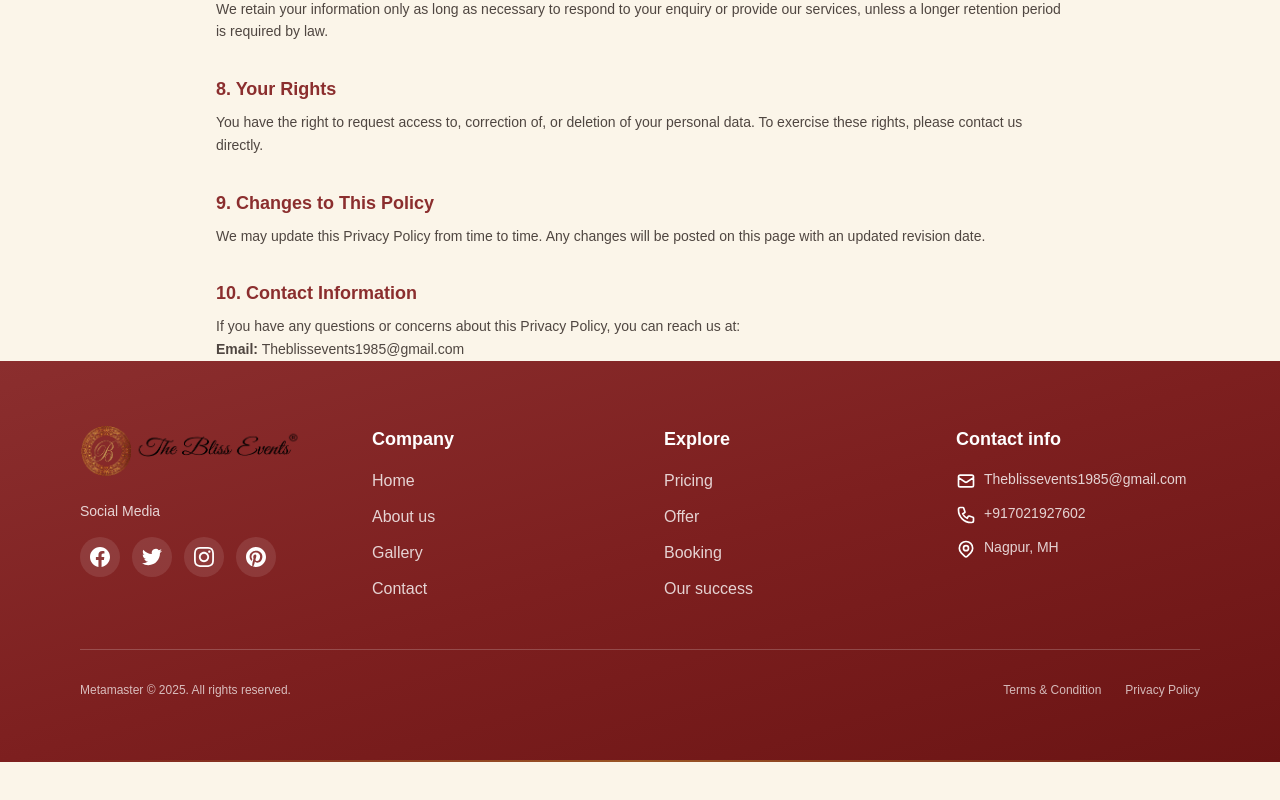
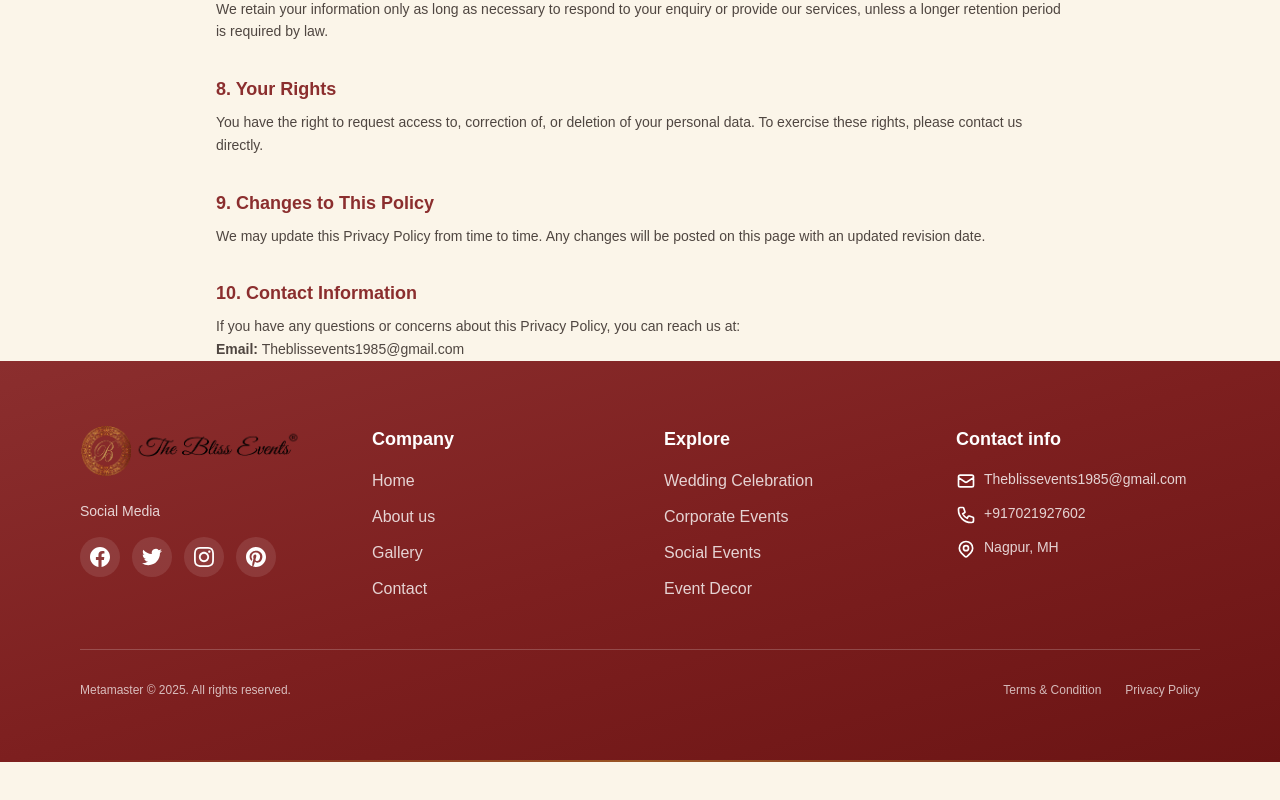
Before and after one commit to metamaster01/the-BlissEvent, a Next.js app: page /privacy in a window 1280 px wide. Shown: the part 1132-1932 px from the top of the page. Built offline with nearby package versions, Linux system fonts and the light colour scheme.

Commit message:
added new items

```diff
--- a/components/footer.tsx
+++ b/components/footer.tsx
@@ -499,34 +499,34 @@ const Footer = () => {
               <ul className="space-y-3">
                 <li>
                   <a
-                    href="#pricing"
+                    href="/services"
                     className="text-white/80 hover:text-white hover:translate-x-1 inline-block transition-all duration-300 text-sm"
                   >
-                    Pricing
+                    Weedings Celeberation
                   </a>
                 </li>
                 <li>
                   <a
-                    href="#offers"
+                    href="/services"
                     className="text-white/80 hover:text-white hover:translate-x-1 inline-block transition-all duration-300 text-sm"
                   >
-                    Offer
+                    Corporate Events
                   </a>
                 </li>
                 <li>
                   <a
-                    href="#booking"
+                    href="/services"
                     className="text-white/80 hover:text-white hover:translate-x-1 inline-block transition-all duration-300 text-sm"
                   >
-                    Booking
+                    Social Events
                   </a>
                 </li>
                 <li>
                   <a
-                    href="#success"
+                    href="/services"
                     className="text-white/80 hover:text-white hover:translate-x-1 inline-block transition-all duration-300 text-sm"
                   >
-                    Our success
+                    Event Decor
                   </a>
                 </li>
               </ul>
@@ -736,34 +736,34 @@ const Footer = () => {
             <ul className="space-y-3">
               <li>
                 <a
-                  href="#pricing"
+                  href="/services"
                   className="text-white/80 hover:text-white hover:translate-x-1 inline-block transition-all duration-300"
                 >
-                  Pricing
+                  Wedding Celebration
                 </a>
               </li>
               <li>
                 <a
-                  href="#offers"
+                  href="/services"
                   className="text-white/80 hover:text-white hover:translate-x-1 inline-block transition-all duration-300"
                 >
-                  Offer
+                  Corporate Events
                 </a>
               </li>
               <li>
                 <a
-                  href="#booking"
+                  href="/services"
                   className="text-white/80 hover:text-white hover:translate-x-1 inline-block transition-all duration-300"
                 >
-                  Booking
+                  Social Events
                 </a>
               </li>
               <li>
                 <a
-                  href="#success"
+                  href="/services"
                   className="text-white/80 hover:text-white hover:translate-x-1 inline-block transition-all duration-300"
                 >
-                  Our success
+                  Event Decor
                 </a>
               </li>
             </ul>
```
